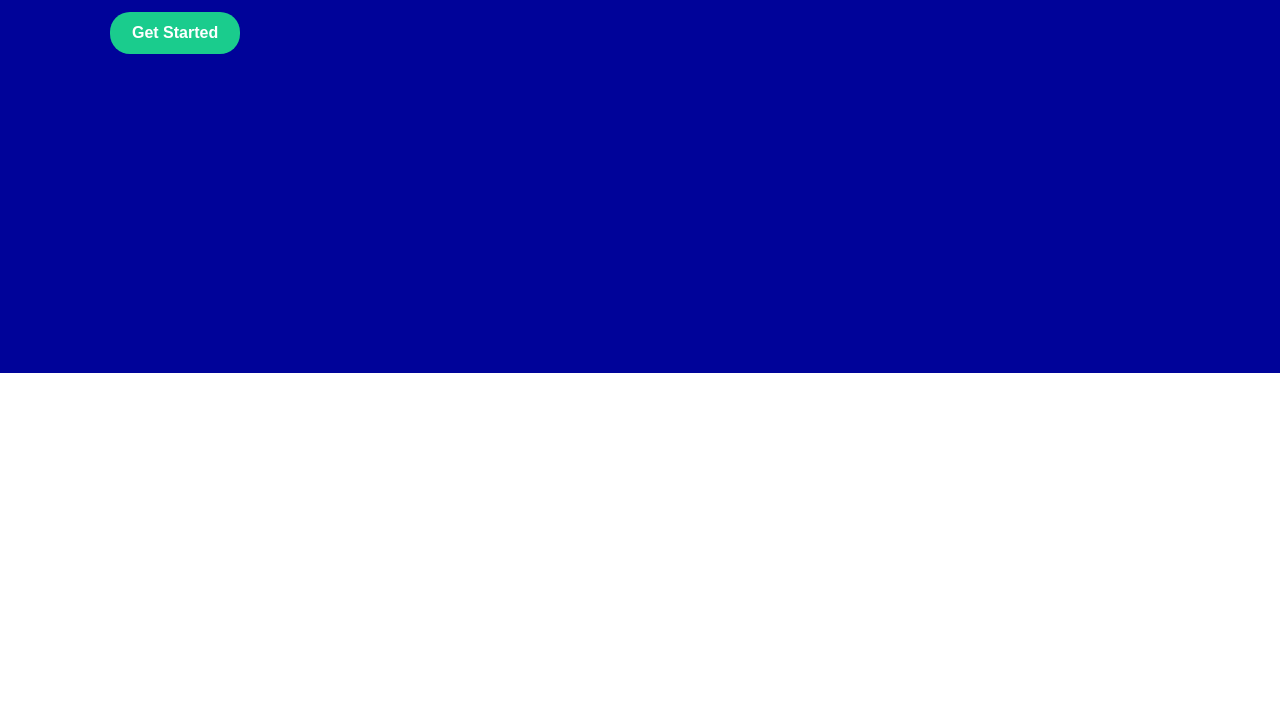
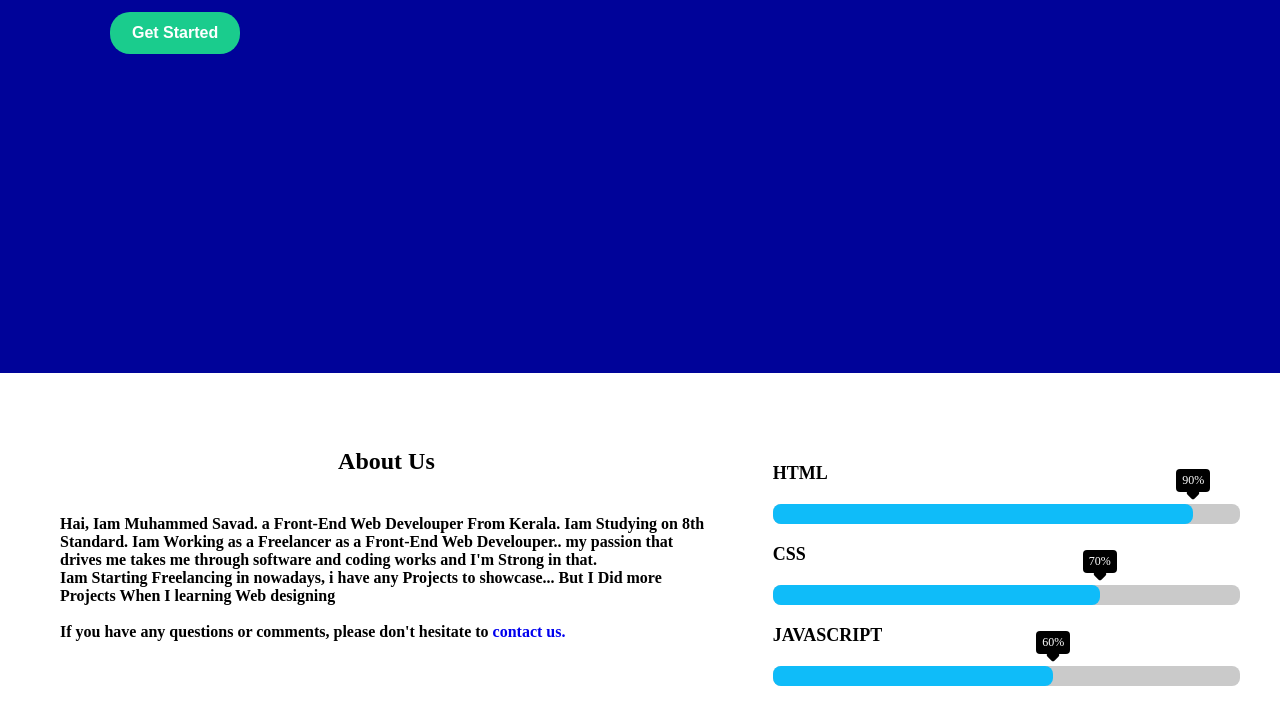
Before and after one commit to savadMKD/Personel-Web, a plain HTML site: page index.html in a window 1280 px wide. Shown: the part 427-1152 px from the top of the page. Drawn offline with nearby package versions, Linux system fonts and the light colour scheme.

Commit message:
About and skill section added

```diff
--- a/index.html
+++ b/index.html
@@ -4,6 +4,7 @@
     <meta charset="UTF-8" />
     <meta name="viewport" content="width=device-width, initial-scale=1.0" />
     <title>Savad | Web designer</title>
+    <script src="https://cdnjs.cloudflare.com/ajax/libs/jquery/3.4.1/jquery.js" integrity="sha512-sJa5KWq3F99QOeijUOm9O+BgDgVtzrWBBagZtjlW7F3I47NO1OaNJvbut+9KOPmjNr4Wb3blU4vQiQdi+Zk6wg==" crossorigin="anonymous"></script>
 
     <!-- ---------- Costom stylesheets ----------- -->
     <link rel="stylesheet" href="style.css" />
@@ -22,7 +23,7 @@
              </a>
              <!-- menu lists -------- -->
              <ul class="menu" id="menu">
-                 <li><a href="#">Home</a></li>
+                 <li><a href="#main">Home</a></li>
                  <li><a href="#">Skills</a></li>
                  <li><a href="#">Services</a></li>
                  <li><a href="#">Projects</a></li>
@@ -48,11 +49,59 @@
          </div>
      </section>
 
-     <!-- ------------------ About Section --------------- -->
      <section id="about">
+         <div class="about">
+             <h2>About Us</h2>
+             <p>
+                 Hai, Iam Muhammed Savad. a Front-End Web Develouper From Kerala. Iam Studying on 8th Standard. Iam Working as a Freelancer as a Front-End Web Develouper..
+                 my passion that drives me takes me through software and coding works and I'm Strong in that.
+                  <br>
+                 Iam Starting Freelancing in nowadays, i have any Projects to showcase... But I Did more Projects When I learning Web designing  <br>
+                 <br>
+                 If you have any questions or comments, please don't hesitate to <a href="#contact">contact us.</a>
+             </p>
+         </div>
+         <!-- ------------------ Skills Section -------------------- -->
+        <div class="skills">
+            <div class="skill">
+                <div class="skill-name">HTML</div>
+                <div class="skill-bar">
+                    <div class="skill-per" per="90"></div>
+                </div>
+            </div>
 
+            <div class="skill">
+                <div class="skill-name">CSS</div>
+                <div class="skill-bar">
+                    <div class="skill-per" per="70"></div>
+                </div>
+            </div>
+
+            <div class="skill">
+                <div class="skill-name">Javascript</div>
+                <div class="skill-bar">
+                    <div class="skill-per" per="60"></div>
+                </div>
+            </div>
+        </div>
      </section>
 
      <script src="script.js"></script>
+     <script>
+         $('.skill-per').each(function () {
+            var $this = $(this);
+            var per = $this.attr('per');
+            $this.css("width",per+'%');
+            $({animatedValue: 0}).animate({animatedValue: per},{
+                duration: 1000,
+                step: function() {
+                    $this.attr('per', Math.floor(this.animatedValue) + '%')
+                },
+                complete: function() {
+                    $this.attr('per', Math.floor(this.animatedValue) + '%')
+                }
+            });
+        });
+     </script>
   </body>
 </html>
--- a/style.css
+++ b/style.css
@@ -10,11 +10,6 @@ body {
 
 #main {
     background: #000399;
-    width: 100%;
-    height: 100vh;
-}
-
-#about {
     width: 100%;
     height: 100vh;
 }
@@ -169,3 +164,84 @@ ul li a:hover {
         margin-left: 30px;
     }
 }
+
+#about {
+    margin-top: 50px;
+    width: 100%;
+    display: flex;
+    align-items: center;
+    justify-content: center;
+    padding: 20px;
+}
+
+.about h2 {
+    text-align: center;
+}
+
+.about p {
+    padding-top: 5px;
+    font-size: 16px;
+    font-weight: 600;
+    padding: 40px;
+}
+
+/* ----------------- Skill Section ----------------- */
+
+.skills {
+    width: 100%;
+    max-width: 600px;
+    padding: 0 20px;
+}
+
+.skill-name {
+    font-size: 18px;
+    font-weight: 700;
+    text-transform: uppercase;
+    margin: 20px 0;
+}
+
+.skill-bar {
+    height: 20px;
+    background: #cacaca;
+    border-radius: 8px;
+}
+
+.skill-per {
+    height: 20px;
+    background-color: #0fbcf9;
+    border-radius: 8px;
+    width: 0;
+    transition: 1s linear;
+    position: relative;
+}
+
+.skill-per::before {
+    content: attr(per);
+    position: absolute;
+    padding: 4px 6px;
+    background-color: #000;
+    color: #fff;
+    font-size: 12px;
+    border-radius: 4px;
+    top: -35px;
+    right: 0;
+    transform: translateX(50%);
+}
+
+.skill-per::after {
+    content: '';
+    position: absolute;
+    width: 10px;
+    height: 10px;
+    background-color: #000;
+    top: -16px;
+    right: 0;
+    transform: translateX(50%) rotate(45deg);
+    border-radius: 2px;
+}
+
+@media (max-width:991px) {
+    #about {
+        flex-direction: column;
+    }
+}
```
Also changed, not shown: images/about.jpg (added).
